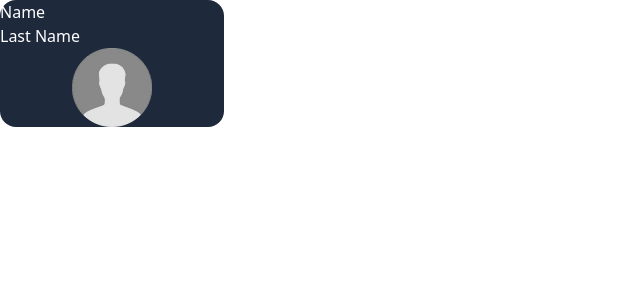
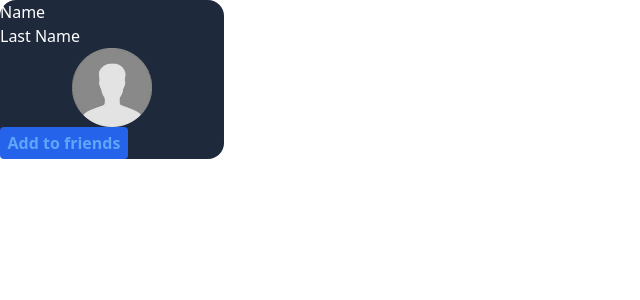
Before and after one commit to wiktrek/info.wiktrek.xyz, a Next.js app: page /components/person in a window 1280 px wide. Shown: the top 300 px of the page, without its empty margins (0-640 px from the left). Built offline with nearby package versions, Linux system fonts and the light colour scheme.

Commit message:
person.tsx

```diff
--- a/src/pages/components/person.tsx
+++ b/src/pages/components/person.tsx
@@ -14,6 +14,10 @@ const Person = () => {
           height="50"
           className="mx-auto"
         />
+        <button className="h-8 w-32 rounded bg-blue-600 font-bold text-blue-400">
+          Add to friends
+        </button>
+
       </div>
     </div>
   );
```
